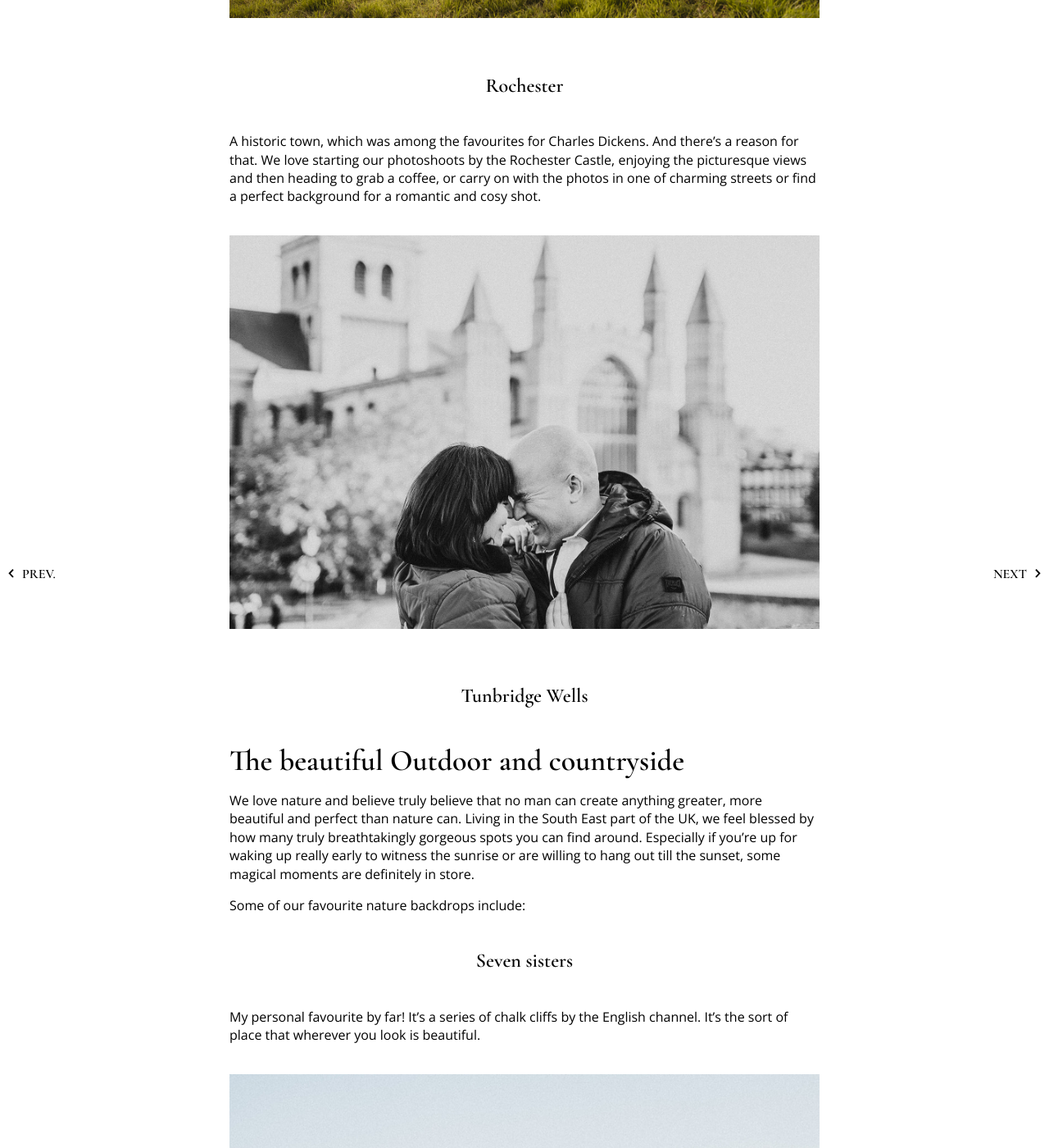
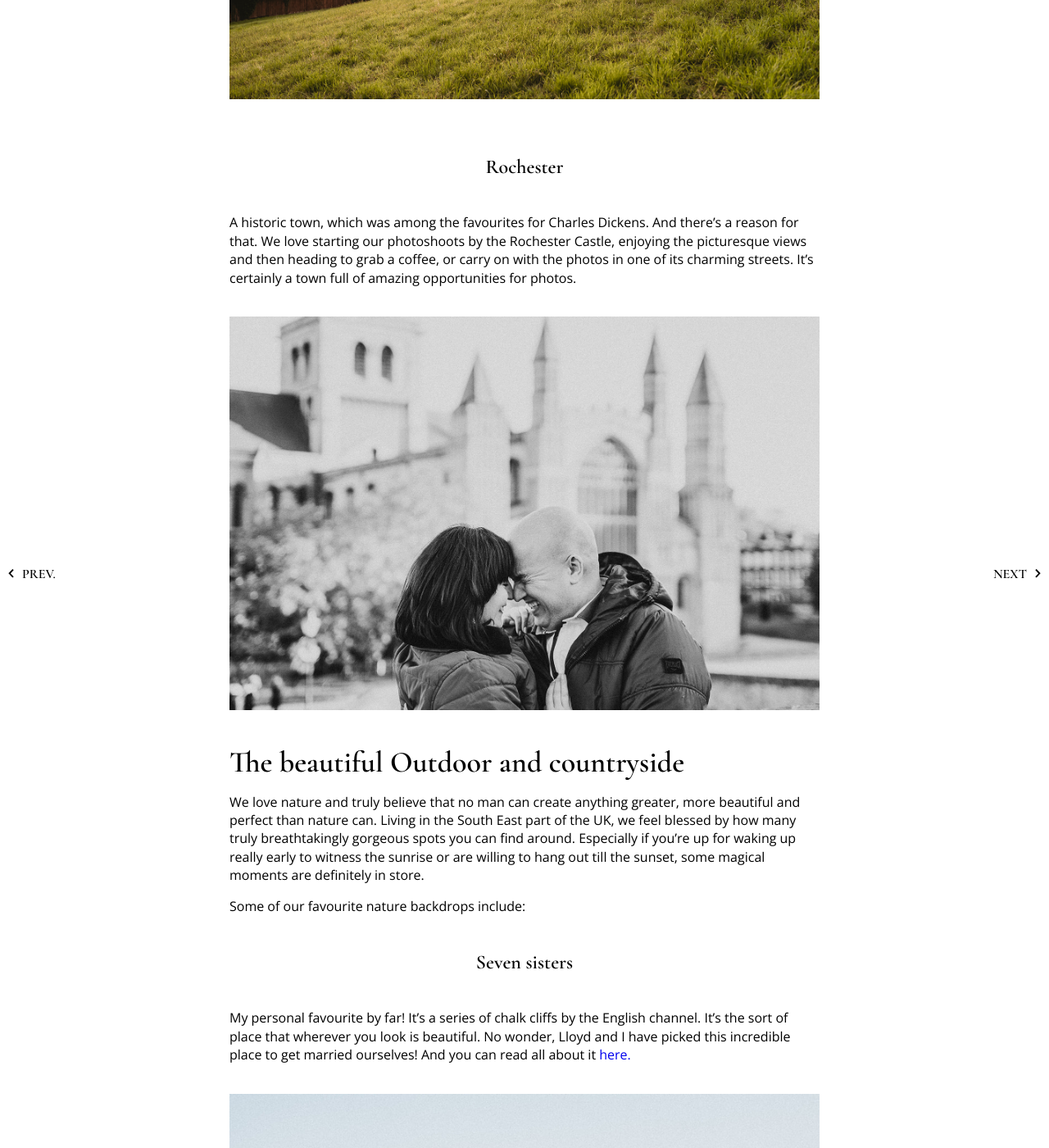
Before and after one commit to tom-wells/instinctweddding, a Jekyll site: the page built from _posts/2020-03-10-location-inspiration-guide-for-couple-and-engagement-sessions.md, in a window 1280 px wide and 1400 px high, scrolled down 2854 px. Shown: the whole window at 82% size. Built offline with Jekyll 4.4.1, drawn with Linux system fonts in a browser that asks for light colours; some of the changed text lies outside the part shown.

Commit message:
Update Post “2020-03-10-location-inspiration-guide-for-couple-and-engagement-sessions”

```diff
--- a/_posts/2020-03-10-location-inspiration-guide-for-couple-and-engagement-sessions.md
+++ b/_posts/2020-03-10-location-inspiration-guide-for-couple-and-engagement-sessions.md
@@ -5,6 +5,10 @@
 img: /images/uploads/lucia-and-jay-forest-engagement-session-instinct-wedding-071.jpg
 ---
 To make life easier for our lovely couples, looking to have their engagement session in Kent or East Sussex, where we have listed a few of our favourite and super photogenic locations for you to choose from!
+
+By the way, have you seen our [Engagement Session Guide](https://www.instinctwedding.com/2019/05/20/engagement-session.html), where we talk all about pre-wedding sessions and why we think it's something every couple should consider.
+
+And for now, let's dive in and talk about some of our favourite locations:
 
 ## Villages and old towns in Kent
 
@@ -14,7 +18,7 @@
 
 A truly unique town, near the coast in East Sussex. That’s where true old English charm is exposed in the beautiful cobbled lanes like Mermaid Street, and English history is hiding in half-timbered houses, which serve as a beautiful, unique and rich background for romantic photos.
 
-![couple engagement photography at cobbled mermaid street in Rye](/images/uploads/erika-and-neil-camber-sands-and-rye-engagement-_-instinct-wedding-074_websize.jpg "couple walking down Mermaid Street in Rye")
+![couple engagement photography at cobbled mermaid street in Rye](/images/uploads/erika-and-neil-camber-sands-and-rye-engagement-_-instinct-wedding-076_websize.jpg "couple walking down Mermaid Street in Rye")
 
 ### Loose
 
@@ -26,27 +30,25 @@
 
 ### Rochester
 
-A historic town, which was among the favourites for Charles Dickens. And there’s a reason for that. We love starting our photoshoots by the Rochester Castle, enjoying the picturesque views and then heading to grab a coffee, or carry on with the photos in one of charming streets or find a perfect background for a romantic and cosy shot.
+A historic town, which was among the favourites for Charles Dickens. And there’s a reason for that. We love starting our photoshoots by the Rochester Castle, enjoying the picturesque views and then heading to grab a coffee, or carry on with the photos in one of its charming streets. It's certainly a town full of amazing opportunities for photos.
 
 ![black and white photo of a couple kissing outside Rochester Castle](/images/uploads/adam-jola-rochester-engagement-session-instinct-wedding-079_websize.jpg "Couple photo session outside Rochester Castle ")
 
-### Tunbridge Wells
-
 # **The beautiful Outdoor** **and countryside**
 
-We love nature and believe truly believe that no man can create anything greater, more beautiful and perfect than nature can. Living in the South East part of the UK, we feel blessed by how many truly breathtakingly gorgeous spots you can find around. Especially if you’re up for waking up really early to witness the sunrise or are willing to hang out till the sunset, some magical moments are definitely in store.
+We love nature and truly believe that no man can create anything greater, more beautiful and perfect than nature can. Living in the South East part of the UK, we feel blessed by how many truly breathtakingly gorgeous spots you can find around. Especially if you’re up for waking up really early to witness the sunrise or are willing to hang out till the sunset, some magical moments are definitely in store.
 
 Some of our favourite nature backdrops include:
 
 ### Seven sisters
 
-My personal favourite by far! It's a series of chalk cliffs by the English channel. It's the sort of place that wherever you look is beautiful.
+My personal favourite by far! It's a series of chalk cliffs by the English channel. It's the sort of place that wherever you look is beautiful. No wonder, Lloyd and I have picked this incredible place to get married ourselves! And you can read all about it [here.](https://www.instinctwedding.com/2020/04/06/our-wedding-story-how-we-planned-a-perfect-micro-wedding-in-two-months.html)
 
 ![romantic photo backdrop at seven sisters cliffs. Instinct Wedding Justina and Lloyd](/images/uploads/img_8538_websize.jpg "Justina and Lloyd - Instinct Wedding team")
 
 ### Camber Sands
 
-
+Camber Sands is a beach in East Sussex, and we believe definitely the most photogenic one. Its sand dunes look magnificent in any weather and at any season. I also love, that it's always a sense of surprise when you choose a beach location for the pre-wedding session as sea can be so unpredictable, and when it's sunny one minute, it can turn cloudy and moody the next.
 
 ![Couple in the Camber Sands ](/images/uploads/erika-and-neil-camber-sands-and-rye-engagement-_-instinct-wedding-100_websize.jpg "Couple in the Camber Sands ")
 
```
Also changed, not shown: other parts of _posts/2020-03-10-location-inspiration-guide-for-couple-and-engagement-sessions.md (+1 -7 lines), images/uploads/erika-and-neil-camber-sands-and-rye-engagement-_-instinct-wedding-076_websize.jpg (added).
